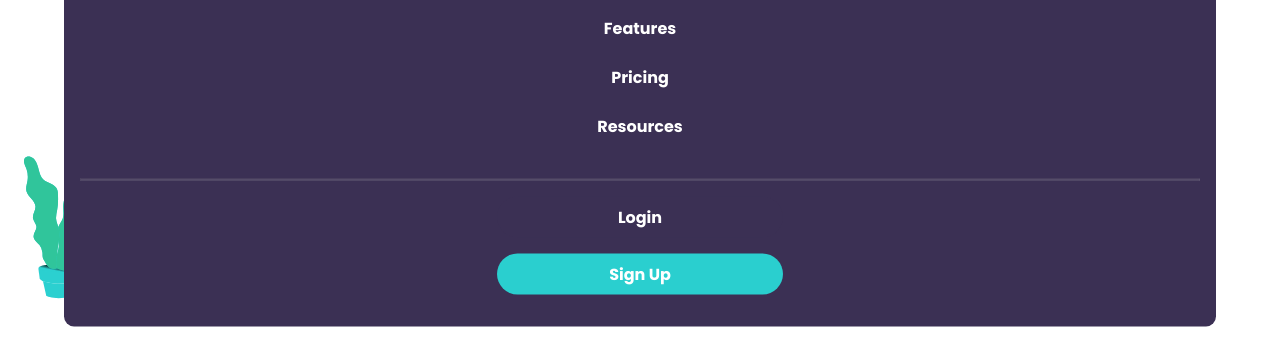
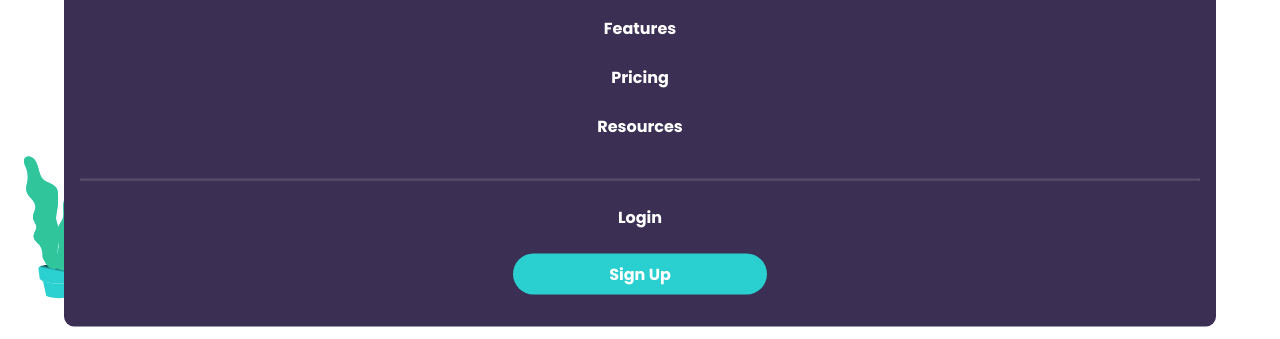
Before and after one commit to GoodHeartCoder/shortly-url-site, a plain HTML site: page index.html in a window 1280 px wide. Both pictures are taken after a click on the link 1245 px from the left and 47 px from the top of the page. Shown: the part 85-424 px from the top of the page. Drawn offline with Linux system fonts and the light colour scheme.

Commit message:
fixed the sign up button issue

```diff
--- a/style.css
+++ b/style.css
@@ -101,7 +101,8 @@ header nav li {
   gap: 1rem;
 }
 .registration-btns button {
-  padding: 0.5rem 7rem;
+  padding: 0.5rem 6rem;
+
   border-radius: 25px;
   font-size: 1rem;
 }
```
